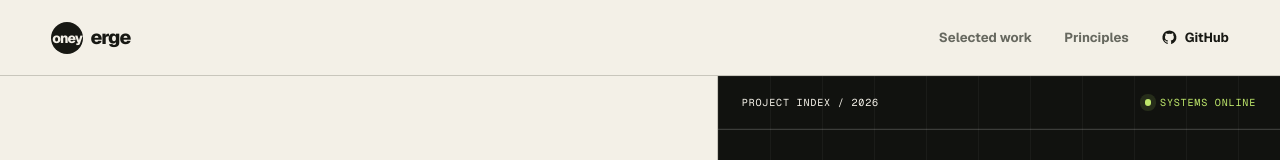
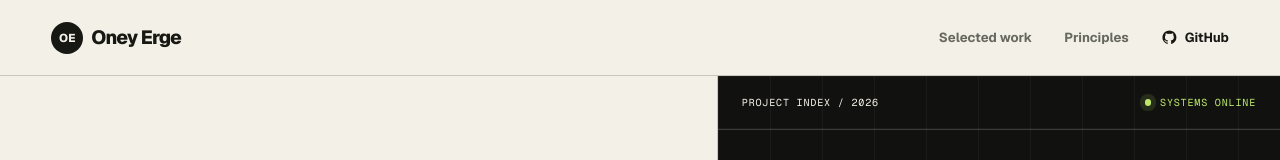
Before and after one commit to oney-erge/oney-erge.github.io, a Next.js app: page / in a window 1280 px wide. Shown: the top 160 px of the page. Built offline with nearby package versions, Linux system fonts and the light colour scheme.

Commit message:
Fix brand mark: OE monogram and full name in header and footer

```diff
--- a/src/app/page.module.css
+++ b/src/app/page.module.css
@@ -40,13 +40,13 @@
   width: 2rem;
   height: 2rem;
   place-items: center;
-  margin-right: 0.45rem;
+  margin-right: 0.5rem;
   border-radius: 50%;
   color: var(--paper);
   background: var(--ink);
-  font-size: 0.86rem;
+  font-size: 0.72rem;
   font-weight: 800;
-  letter-spacing: -0.06em;
+  letter-spacing: 0.01em;
 }
 
 .wordmark strong {
--- a/src/app/page.tsx
+++ b/src/app/page.tsx
@@ -403,8 +403,8 @@ export default function Home() {
       </a>
       <header className={styles.siteHeader}>
         <a className={styles.wordmark} href="#top" aria-label="Oney Erge home">
-          <span>oney</span>
-          <strong>erge</strong>
+          <span>OE</span>
+          <strong>Oney Erge</strong>
         </a>
         <nav aria-label="Primary navigation">
           <a href="#work">Selected work</a>
@@ -589,8 +589,8 @@ export default function Home() {
       <footer className={styles.footer}>
         <div>
           <a className={styles.wordmark} href="#top">
-            <span>io</span>
-            <strong>driller</strong>
+            <span>OE</span>
+            <strong>Oney Erge</strong>
           </a>
           <p>Applied AI, data systems, and experiments by Oney Erge.</p>
         </div>
```
